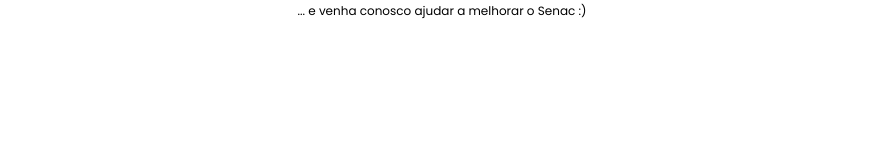
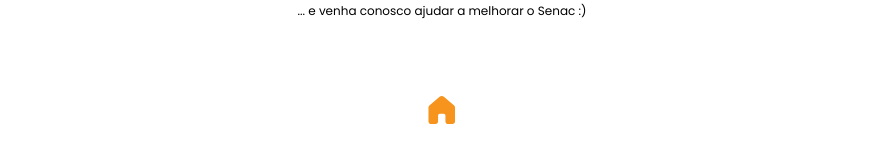
Before and after one commit to dayvsonlsantos/p-senacalls, a Next.js app: page /login in a window 1280 px wide. Shown: the part 650-797 px from the top of the page, without its empty margins (198-1081 px from the left). Built offline with nearby package versions, Linux system fonts and the light colour scheme.

Commit message:
style: adicionando botao home em Login e Cad

```diff
--- a/pages/cadastrar.js
+++ b/pages/cadastrar.js
@@ -20,6 +20,7 @@
 
 
     return (
+        <>
             <form onSubmit={sendData} className="flex items-center justify-center w-full flex-col absolute top-1/2 left-1/2 -translate-y-2/4 -translate-x-2/4">
                 <div className="flex items-center justify-center my-4">
                     <img src="/logo.svg" alt="Logo do aplicativo senacalls" />
@@ -61,5 +62,13 @@
                     <span className='my-4 flex items-center justify-center text-senac-blue'><a href="/login">Realizar login</a></span>
                 </p>
             </form>
+            <footer className='fixed bottom-0 bg-white w-full flex items-center justify-evenly flex-row py-4'>
+                <a href="/">
+                    <div className="w-12 h-12 flex items-center justify-center">
+                        <img className="h-7 w-7" src='/homeIcon.svg' alt="Icone de casa, indicando Home, na cor laranja" />
+                    </div>
+                </a>
+            </footer>
+        </>
     )
 }
--- a/pages/login.js
+++ b/pages/login.js
@@ -21,14 +21,15 @@
 
     const router = useRouter();
 
-    function acessarPerfil(){
-        if ((data.matricula === '0020012000') && (data.senha === '0020012000')){
+    function acessarPerfil() {
+        if ((data.matricula === '0020012000') && (data.senha === '0020012000')) {
             router.push('/perfil');
         }
     }
 
 
     return (
+        <>
             <form onSubmit={sendData} className="flex items-center justify-center w-full flex-col absolute top-1/2 left-1/2 -translate-y-2/4 -translate-x-2/4">
                 <div className="flex items-center justify-center my-4">
                     <img src="/logo.svg" alt="Logo do aplicativo senacalls" />
@@ -61,6 +62,15 @@
                     <span className='my-4 flex items-center justify-center text-senac-blue'><a href="/cadastrar">Cadastre-se</a></span>
                     ... e venha conosco ajudar a melhorar o Senac :)
                 </p>
+
             </form>
+            <footer className='fixed bottom-0 bg-white w-full flex items-center justify-evenly flex-row py-4'>
+                <a href="/">
+                    <div className="w-12 h-12 flex items-center justify-center">
+                        <img className="h-7 w-7" src='/homeIcon.svg' alt="Icone de casa, indicando Home, na cor laranja" />
+                    </div>
+                </a>
+            </footer>
+        </>
     )
 }
```
Lines whose indentation alone changed are shown as unchanged.
